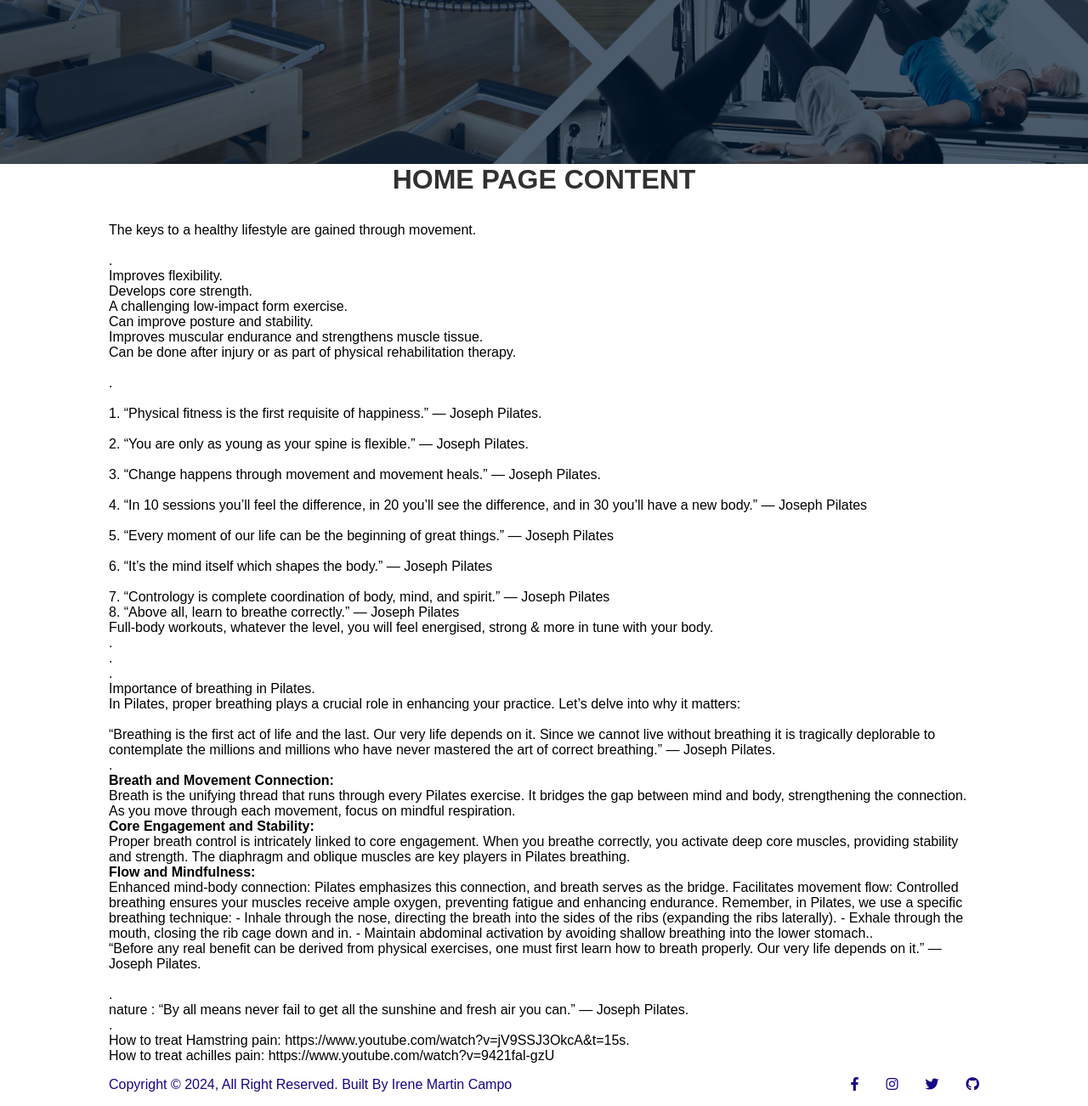
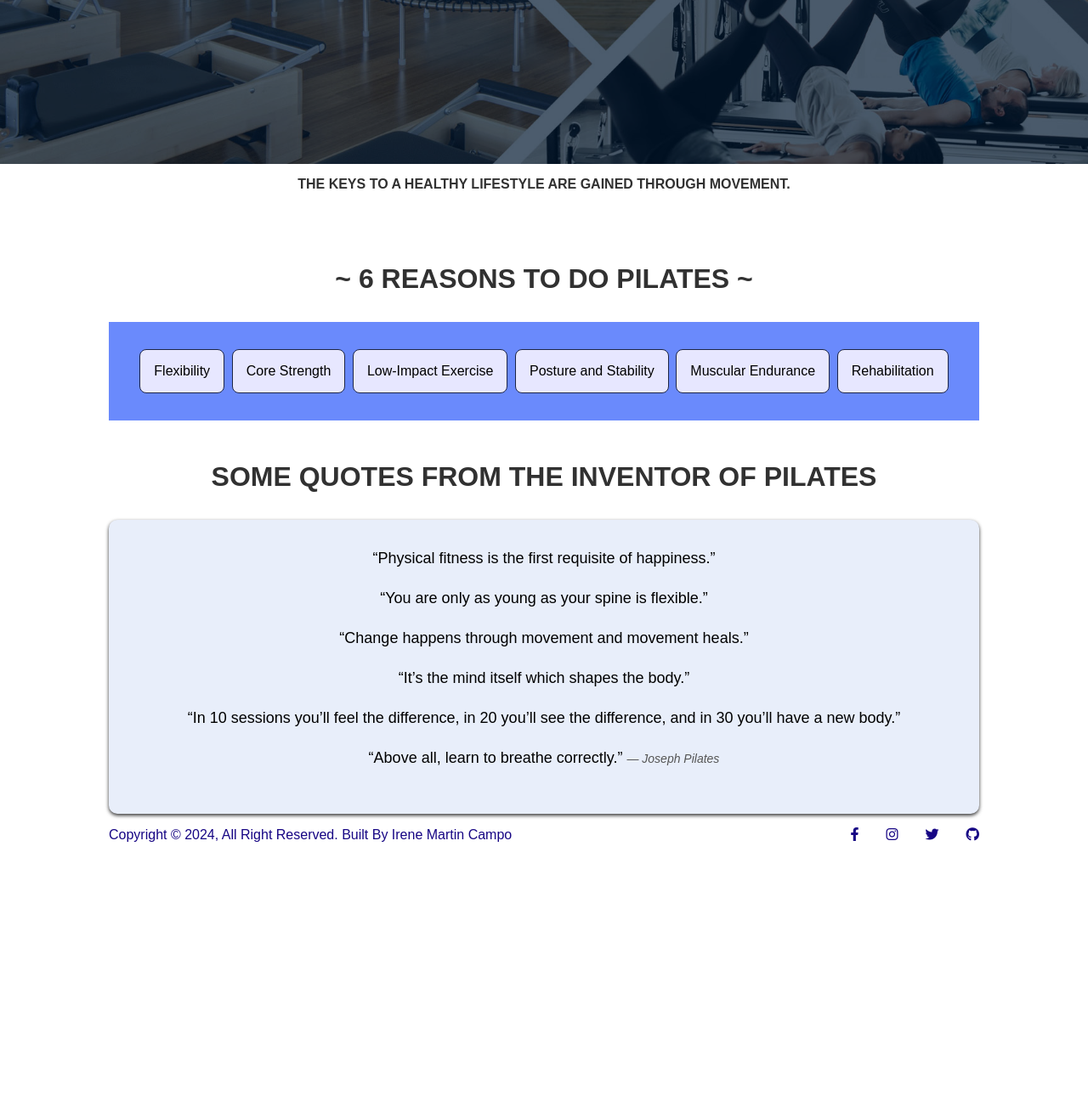
Before and after one commit to Irenetitor/PilatesVitalFlow, a Flask app: page / in a window 1280 px wide. Shown: the part 607-1909 px from the top of the page at 85% size. After the commit the page ends 1598 px from the top, so only its background shows below. Run offline with Flask 3, Linux system fonts and the light colour scheme.

Commit message:
Adding content to home page

```diff
--- a/static/css/style.css
+++ b/static/css/style.css
@@ -307,6 +307,75 @@ margin-bottom:2em;
 main section.home-banner {
     min-height: 100vh;
     background-image: url("../img/banner_general.jpg");
+}
+
+main section.reason {
+    padding-top: 3rem;
+}
+main section.reason .container .tab-container {
+    display: flex;
+    justify-content: space-around;
+    background-color: #3d66fbc3;
+    padding: 2rem;
+}
+
+main section.reason .container .tab-container .tab {
+    cursor: pointer;
+    padding: 1rem;
+    border: 1px solid #1d2545;
+    border-radius: 0.5rem;
+    background-color: #e7e7ff;
+    transition: background-color 0.3s ease;
+}
+
+main section.reason .container .tab-container .tab:hover {
+    background-color: #ffff;
+}
+
+/* Hide tab content by default */
+main section.reason .container .tab-content {
+    display: none;
+    padding: 10px;
+    border: 1px solid #1d2545;
+    border-radius: 5px;
+    background-color: #ffffff;
+}
+
+/* Show tab content when tab is active */
+main section.reason .container .tab-container .tab.active {
+    background-color: #ffffff;
+}
+
+main section.reason .container .tab-container .tab.active .tab-content {
+    display: block;
+}
+
+main section.quotes {
+    padding-top: 3rem;
+}
+
+main section.sentence {
+
+}
+
+main section.quotes .quote-container {
+    max-width: 240rem;
+    margin: 0 auto;
+    padding: 2rem;
+    background-color: #e8eefa;
+    border-radius: 10px;
+    box-shadow: 0 2px 4px rgba(0, 0, 0, 0.8);
+}
+main section.quotes .quote-container .quote {
+    font-size: 18px;
+    line-height: 1.5;
+    margin-bottom: 20px;
+    text-align: center;
+}
+main section.quotes .quote-container .quote .author {
+    font-size: 14px;
+    font-style: italic;
+    color: #555;
 }
 
 /* END - style for Home Page */
--- a/static/js/script.js
+++ b/static/js/script.js
@@ -54,6 +54,21 @@ window.onload = function () {
     }
 }
 
+function showTab(tabNumber) {
+    const tabs = document.querySelectorAll('.tab');
+    const tabContents = document.querySelectorAll('.tab-content');
+
+    tabs.forEach((tab, index) => {
+        if (index + 1 === tabNumber) {
+            tab.classList.add('active');
+            tabContents[index].style.display = 'block';
+        } else {
+            tab.classList.remove('active');
+            tabContents[index].style.display = 'none';
+        }
+    });
+}
+
 function validateContactForm() {
 
     console.log("form submitted");
--- a/templates/home.html
+++ b/templates/home.html
@@ -5,106 +5,122 @@
 <section id="banner" class="banner home-banner">
     <h2>Home page</h2>
     <div class="container">
-
     </div>
 </section>
 
-<section>
-    <h2>Home page Content</h2>
+<section id="sentence" class="sentences">
     <div class="container">
-
-        <p>The keys to a healthy lifestyle are gained through movement.</p> <br>
-        <p>.</p>
-        <title>6 Reasons to do Pilates</title>
-        <p>Improves flexibility.</p>
-        <p>Develops core strength.</p>
-        <p>A challenging low-impact form exercise.</p>
-        <p>Can improve posture and stability.</p>
-        <p>Improves muscular endurance and strengthens muscle tissue.</p>
-        <p>Can be done after injury or as part of physical rehabilitation therapy.</p> <br>
-        <p>.</p> <br>
-
-
-
-        <p>1. “Physical fitness is the first requisite of happiness.”
-
-            — Joseph Pilates.</p> <br>
-
-        <p>2. “You are only as young as your spine is flexible.”
-
-            — Joseph Pilates.</p> <br>
-
-        <p>3. “Change happens through movement and movement heals.”
-
-            — Joseph Pilates.</p> <br>
-
-        <p>4. “In 10 sessions you’ll feel the difference, in 20 you’ll see the difference, and in 30 you’ll have a new body.”
-
-            — Joseph Pilates</p> <br>
-
-        <p>5. “Every moment of our life can be the beginning of great things.”
-
-            — Joseph Pilates</p> <br>
-
-        <p>6. “It’s the mind itself which shapes the body.”
-
-            — Joseph Pilates</p> <br>
-
-        <p>7. “Contrology is complete coordination of body, mind, and spirit.”
-
-            — Joseph Pilates</p>
-
-        <p>8. “Above all, learn to breathe correctly.”
-
-            — Joseph Pilates</p>
-
-        <p> Full-body workouts, whatever the level, you will feel energised, strong & more in tune with your body.</p>
-        <p>.</p>
-        <p>.</p>
-        <p>.</p>
-
-
-
-        <ptitle2>Importance of breathing in Pilates.</title2>
-            <p>In Pilates, proper breathing plays a crucial role in enhancing your practice. Let’s delve into why it
-                matters:</p> <br>
-
-            <p>“Breathing is the first act of life and the last. Our very life depends on it. Since we cannot live without breathing it is tragically deplorable to contemplate the millions and millions who have never mastered the art of correct breathing.”
-
-                — Joseph Pilates.</p>
-            <p>.</p>
-            <h3>Breath and Movement Connection:</h3>
-            Breath is the unifying thread that runs through every Pilates exercise.
-            It bridges the gap between mind and body, strengthening the connection.
-            As you move through each movement, focus on mindful respiration.
-            <h3>Core Engagement and Stability:</h3>
-            Proper breath control is intricately linked to core engagement.
-            When you breathe correctly, you activate deep core muscles, providing stability and strength.
-            The diaphragm and oblique muscles are key players in Pilates breathing.
-            <h3>Flow and Mindfulness:</h3>
-            Enhanced mind-body connection: Pilates emphasizes this connection, and breath serves as the bridge.
-            Facilitates movement flow: Controlled breathing ensures your muscles receive ample oxygen, preventing
-            fatigue and enhancing endurance.
-            Remember, in Pilates, we use a specific breathing technique:
-
-           - Inhale through the nose, directing the breath into the sides of the ribs (expanding the ribs laterally).
-           - Exhale through the mouth, closing the rib cage down and in.
-           - Maintain abdominal activation by avoiding shallow breathing into the lower stomach..</p>
-            <p> “Before any real benefit can be derived from physical exercises, one must first learn how to breath properly. Our very life depends on it.”
-
-                — Joseph Pilates.</p> <br>
-
-
-
-            <p>.</p>
-            <p>nature : “By all means never fail to get all the sunshine and fresh air you can.”
-
-                — Joseph Pilates.</p>
-            <p>.</p>
-            <title> Videos to learn</title>
-            <p> How to treat Hamstring pain: https://www.youtube.com/watch?v=jV9SSJ3OkcA&t=15s.</p>
-            <p>How to treat achilles pain: https://www.youtube.com/watch?v=9421fal-gzU</p>
+        <h2>
+            <cursive>The keys to a <strong>healthy lifestyle</strong> are gained through movement.</cursive>
+        </h2>
     </div>
 </section>
 
+<section id="reasons" class="reason">
+    <div class="container">
+        <h2>~ 6 Reasons to Do Pilates ~</h2>
+        <div class="tab-container">
+            <div class="tab" onclick="showTab(1)">Flexibility</div>
+            <div class="tab" onclick="showTab(2)">Core Strength</div>
+            <div class="tab" onclick="showTab(3)">Low-Impact Exercise</div>
+            <div class="tab" onclick="showTab(4)">Posture and Stability</div>
+            <div class="tab" onclick="showTab(5)">Muscular Endurance</div>
+            <div class="tab" onclick="showTab(6)">Rehabilitation</div>
+        </div>
+
+        <div class="tab-content" id="tab1">
+            <p><strong>Definition:</strong> Flexibility refers to the range of motion around a joint or a group of
+                joints.
+                In Pilates, flexibility is emphasized through controlled movements that elongate muscles and improve
+                joint
+                mobility.
+                <br> <br>
+                <strong>Importance in Pilates:</strong> Enhanced flexibility allows for better execution of Pilates
+                exercises, helps prevent injuries, and contributes to overall body suppleness.
+            </p>
+        </div>
+        <div class="tab-content" id="tab2">
+            <p><strong>Definition:</strong> Core strength refers to the stability and endurance of the muscles in
+                your
+                trunk, including the abdominals, lower back, hips, and pelvic floor. <br> <br>
+                <strong>Importance in Pilates:</strong> A strong core is fundamental for maintaining proper posture,
+                balance, and overall body functionality. Pilates exercises specifically target these deep core
+                muscles.
+            </p>
+        </div>
+        <div class="tab-content" id="tab3">
+            <p><strong>Definition:</strong> Low-impact exercises are gentle on the joints and minimize stress on
+                bones and
+                connective tissues. Pilates is considered low impact because it avoids high-intensity jumping or
+                pounding
+                movements. <br> <br>
+                <strong>Importance in Pilates:</strong> Low-impact exercises make Pilates accessible to a wide range
+                of
+                individuals, including those recovering from injuries or with joint sensitivities.
+            </p>
+        </div>
+        <div class="tab-content" id="tab4">
+            <p><strong>Definition:</strong> Posture refers to the alignment of your body while sitting, standing, or
+                moving.
+                Stability relates to maintaining balance and control during various activities.<br> <br>
+                <strong>Importance in Pilates:</strong> Pilates exercises emphasize proper alignment, which enhances
+                posture
+                and stability. A strong core supports the spine and helps maintain an upright posture.
+            </p>
+        </div>
+        <div class="tab-content" id="tab5">
+            <p><strong>Definition:</strong>Muscular endurance is the ability of muscles to sustain contractions over
+                an
+                extended period. It allows you to perform repetitive movements without fatigue.<br> <br>
+                <strong>Importance in Pilates: Pilates builds muscular endurance by incorporating controlled,
+                    repetitive
+                    motions. Consistent practice improves endurance and stamina.</strong>
+            </p>
+        </div>
+        <div class="tab-content" id="tab6">
+            <p><strong>Definition:</strong> Rehabilitation involves restoring physical function after an injury,
+                surgery, or
+                illness. Pilates is often recommended for rehabilitation due to its low-impact nature and focus on
+                targeted
+                muscle groups.<br> <br>
+                <strong>Importance in Pilates:</strong> Pilates helps strengthen weakened muscles, improve joint
+                mobility,
+                and enhance overall body awareness during the recovery process.
+            </p>
+        </div>
+    </div>
+
+</section>
+
+<section id="list-quotes" class="quotes">
+    <div class="container">
+        <h2>Some Quotes from the inventor of Pilates</h2>
+        <div class="quote-container">
+            <div class="quote">
+                “Physical fitness is the first requisite of happiness.”
+            </div>
+            <div class="quote">
+                “You are only as young as your spine is flexible.”
+            </div>
+            <div class="quote">
+                “Change happens through movement and movement heals.”
+            </div>
+            <div class="quote">
+                “It’s the mind itself which shapes the body.”
+            </div>
+            <div class="quote">
+                “In 10 sessions you’ll feel the difference, in 20 you’ll see the difference, and in 30 you’ll have a
+                new body.”
+            </div>
+            <div class="quote">
+                “Above all, learn to breathe correctly.”
+                <span class="author">— Joseph Pilates</span>
+            </div>
+
+        </div>
+    </div>
+
+
+</section>
+
 {% endblock %}
```
